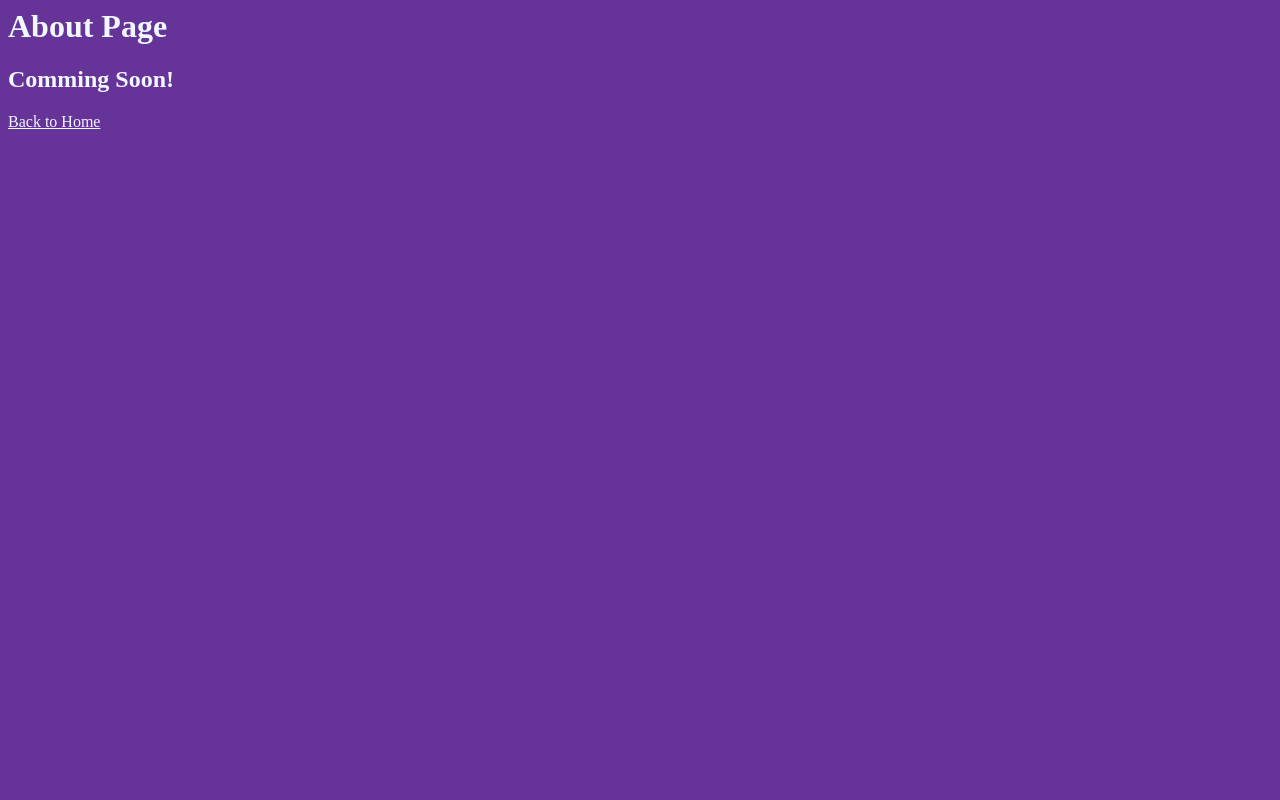
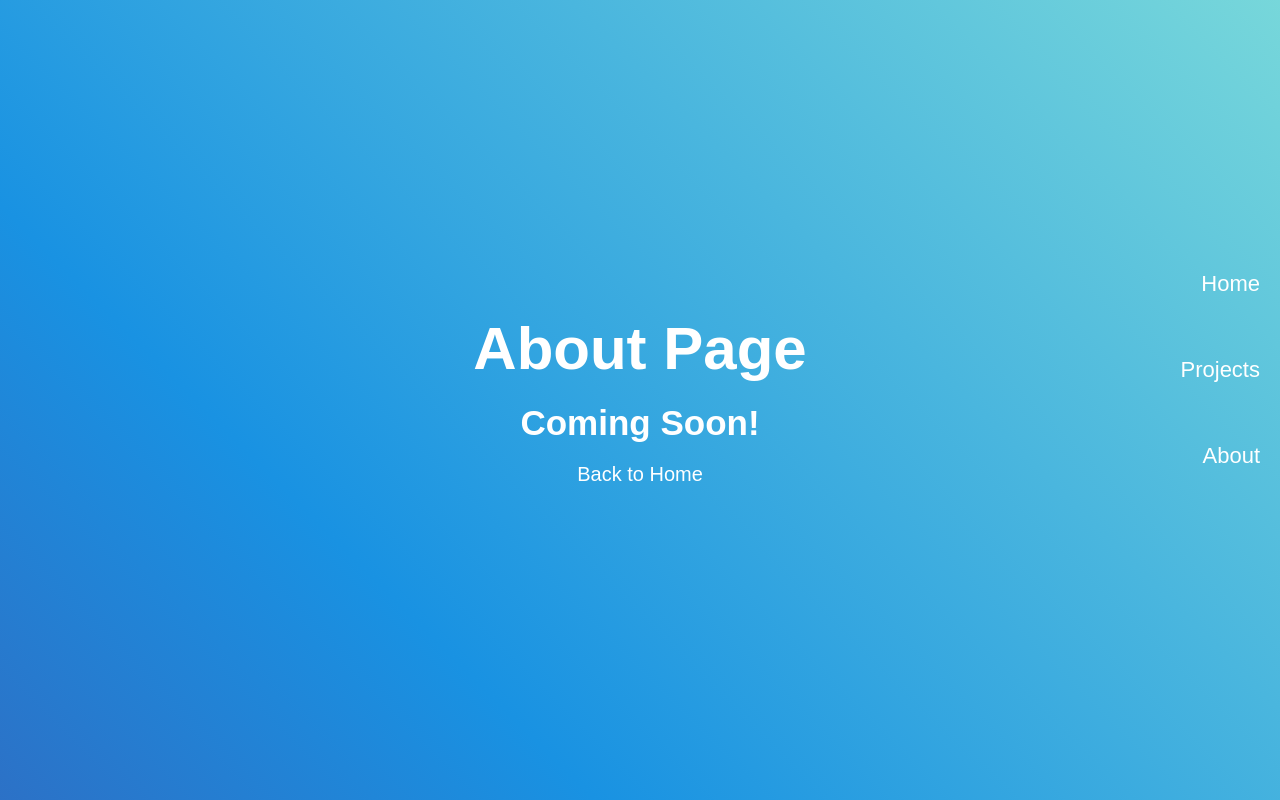
Before and after one commit to ivarjt/itdata, a plain HTML site: page about.html in a window 1280 px wide. Drawn offline with Linux system fonts and the light colour scheme; a web font is replaced by a local one.

Commit message:
Fixed some things and made the temporary about and project page look better

```diff
--- a/about.html
+++ b/about.html
@@ -2,13 +2,26 @@
 <head>
     <meta charset="UTF-8">
     <meta name="viewport" content="width=device-width, initial-scale=1.0">
-    <link rel="stylesheet" type="text/css" href="css/about.css" />
     <link rel="icon" type="image/x-icon" href="/media/favicon.ico">
+    <link rel="stylesheet" type="text/css" href="css/projects.css" />
     <title>ITDATA - About</title>
 </head>
 <body>
-    <h1>About Page</h1>
-    <h2>Comming Soon!</h2>
-    <a href="index.html">Back to Home</a>
+
+    <div class="container">
+        <div class="navbar-container">
+            <div class="navbar">
+                <a href="index.html">Home</a>
+                <a href="projects.html">Projects</a>
+                <a href="#" class="active">About</a>
+            </div>
+        </div>
+
+    <div class="text-box">
+        <h1>About Page</h1>
+        <h2>Coming Soon!</h2>
+        <a href="index.html">Back to Home</a>
+    </div>
+
 </body>
 </html>
--- a/css/about.css
+++ b/css/about.css
@@ -1,4 +1,134 @@
+@import url('https://fonts.cdnfonts.com/css/delugia-mono');
+
+
+:root {
+    --primary-color: rgb(27, 17, 117);
+    --secondary-color: rgb(74, 61, 155);
+    --tertiary-color: rgb(25, 146, 226);
+    --quaternary-color: rgb(123, 218, 218);
+}
+
 * {
-    background-color: rebeccapurple;
-    color: aliceblue;
+    padding: 0;
+    margin: 0;
+    box-sizing: border-box;
+    font-family: 'Delugia Mono', sans-serif;
 }
+
+body {
+    display: grid;
+    grid-template-columns: 1fr auto;
+    height: 100vh;
+    background-color: black;
+    margin: 0;
+    overflow: hidden;
+}
+
+.navbar-container {
+    position: absolute;
+    top: 50%;
+    right: 0;
+    transform: translateY(-50%);
+    padding: 20px;
+    z-index: 1;
+}
+
+.navbar {
+    display: flex;
+    flex-direction: column;
+    justify-content: center;
+    align-items: flex-end;
+}
+
+.navbar a {
+    margin-bottom: 60px;
+    text-decoration: none;
+    color: white;
+    font-size: 22px;
+    transition: transform 0.3s ease;
+    display: inline-block;
+}
+
+.navbar a:hover {
+    text-decoration: underline;
+    transform: scale(1.2);
+}
+
+.container {
+    height: 100vh;
+    width: 100%;
+    background: linear-gradient(45deg, var(--primary-color), var(--secondary-color), var(--tertiary-color), var(--quaternary-color));
+    background-size: 300%, 300%;
+    animation: color 9s ease-in-out infinite;
+    display: flex;
+    flex-direction: column;
+    justify-content: center;
+    align-items: center;
+}
+
+.text-box {
+    height: 100vh;
+    width: 100%;
+    background: linear-gradient(45deg, var(--primary-color), var(--secondary-color), var(--tertiary-color), var(--quaternary-color));
+    background-size: 300%, 300%;
+    animation: color 9s ease-in-out infinite;
+    display: flex;
+    flex-direction: column;
+    justify-content: center;
+    align-items: center;
+    color: white;
+}
+
+.text-box h1 {
+    font-size: 60px;
+    margin-bottom: 20px;
+}
+
+.text-box h2 {
+    font-size: 35px;
+    margin-bottom: 20px;
+}
+
+.text-box a {
+    font-size: 20;
+    text-decoration: none;
+    color: white;
+    transition: transform 0.3s ease;
+}
+
+.text-box a:hover{
+    text-decoration: underline;
+    transform: scale(1.2);
+}
+
+@keyframes color {
+    0% {
+        background-position: 0% 50%;
+    }
+
+    50% {
+        background-position: 100% 50%;
+    }
+
+    100% {
+        background-position: 0% 50%;
+    }
+}
+
+@media only screen and (max-width: 600px) {
+    .navbar-container {
+        position: static;
+        transform: translateY(0);
+        padding: 0;
+    }
+
+    .navbar {
+        flex-direction: row;
+        align-items: center;
+    }
+
+    .navbar a {
+        margin-right: 30px;
+        margin-bottom: 0;
+    }
+}
--- a/css/index.css
+++ b/css/index.css
@@ -78,7 +78,6 @@ body {
 }
 
 .text-box h1 {
-    margin-top: -500px;
     font-size: 190px;
     line-height: 160px;
     color: transparent;
--- a/css/projects.css
+++ b/css/projects.css
@@ -1,4 +1,134 @@
+@import url('https://fonts.cdnfonts.com/css/delugia-mono');
+
+
+:root {
+    --primary-color: rgb(27, 17, 117);
+    --secondary-color: rgb(74, 61, 155);
+    --tertiary-color: rgb(25, 146, 226);
+    --quaternary-color: rgb(123, 218, 218);
+}
+
 * {
-    background-color: rebeccapurple;
-    color: aliceblue;
+    padding: 0;
+    margin: 0;
+    box-sizing: border-box;
+    font-family: 'Delugia Mono', sans-serif;
 }
+
+body {
+    display: grid;
+    grid-template-columns: 1fr auto;
+    height: 100vh;
+    background-color: black;
+    margin: 0;
+    overflow: hidden;
+}
+
+.navbar-container {
+    position: absolute;
+    top: 50%;
+    right: 0;
+    transform: translateY(-50%);
+    padding: 20px;
+    z-index: 1;
+}
+
+.navbar {
+    display: flex;
+    flex-direction: column;
+    justify-content: center;
+    align-items: flex-end;
+}
+
+.navbar a {
+    margin-bottom: 60px;
+    text-decoration: none;
+    color: white;
+    font-size: 22px;
+    transition: transform 0.3s ease;
+    display: inline-block;
+}
+
+.navbar a:hover {
+    text-decoration: underline;
+    transform: scale(1.2);
+}
+
+.container {
+    height: 100vh;
+    width: 100%;
+    background: linear-gradient(45deg, var(--primary-color), var(--secondary-color), var(--tertiary-color), var(--quaternary-color));
+    background-size: 300%, 300%;
+    animation: color 9s ease-in-out infinite;
+    display: flex;
+    flex-direction: column;
+    justify-content: center;
+    align-items: center;
+}
+
+.text-box {
+    height: 100vh;
+    width: 100%;
+    background: linear-gradient(45deg, var(--primary-color), var(--secondary-color), var(--tertiary-color), var(--quaternary-color));
+    background-size: 300%, 300%;
+    animation: color 9s ease-in-out infinite;
+    display: flex;
+    flex-direction: column;
+    justify-content: center;
+    align-items: center;
+    color: white;
+}
+
+.text-box h1 {
+    font-size: 60px;
+    margin-bottom: 20px;
+}
+
+.text-box h2 {
+    font-size: 35px;
+    margin-bottom: 20px;
+}
+
+.text-box a {
+    font-size: 20;
+    text-decoration: none;
+    color: white;
+    transition: transform 0.3s ease;
+}
+
+.text-box a:hover{
+    text-decoration: underline;
+    transform: scale(1.2);
+}
+
+@keyframes color {
+    0% {
+        background-position: 0% 50%;
+    }
+
+    50% {
+        background-position: 100% 50%;
+    }
+
+    100% {
+        background-position: 0% 50%;
+    }
+}
+
+@media only screen and (max-width: 600px) {
+    .navbar-container {
+        position: static;
+        transform: translateY(0);
+        padding: 0;
+    }
+
+    .navbar {
+        flex-direction: row;
+        align-items: center;
+    }
+
+    .navbar a {
+        margin-right: 30px;
+        margin-bottom: 0;
+    }
+}
```
Also changed, not shown: projects.html (+16 -3 lines).
